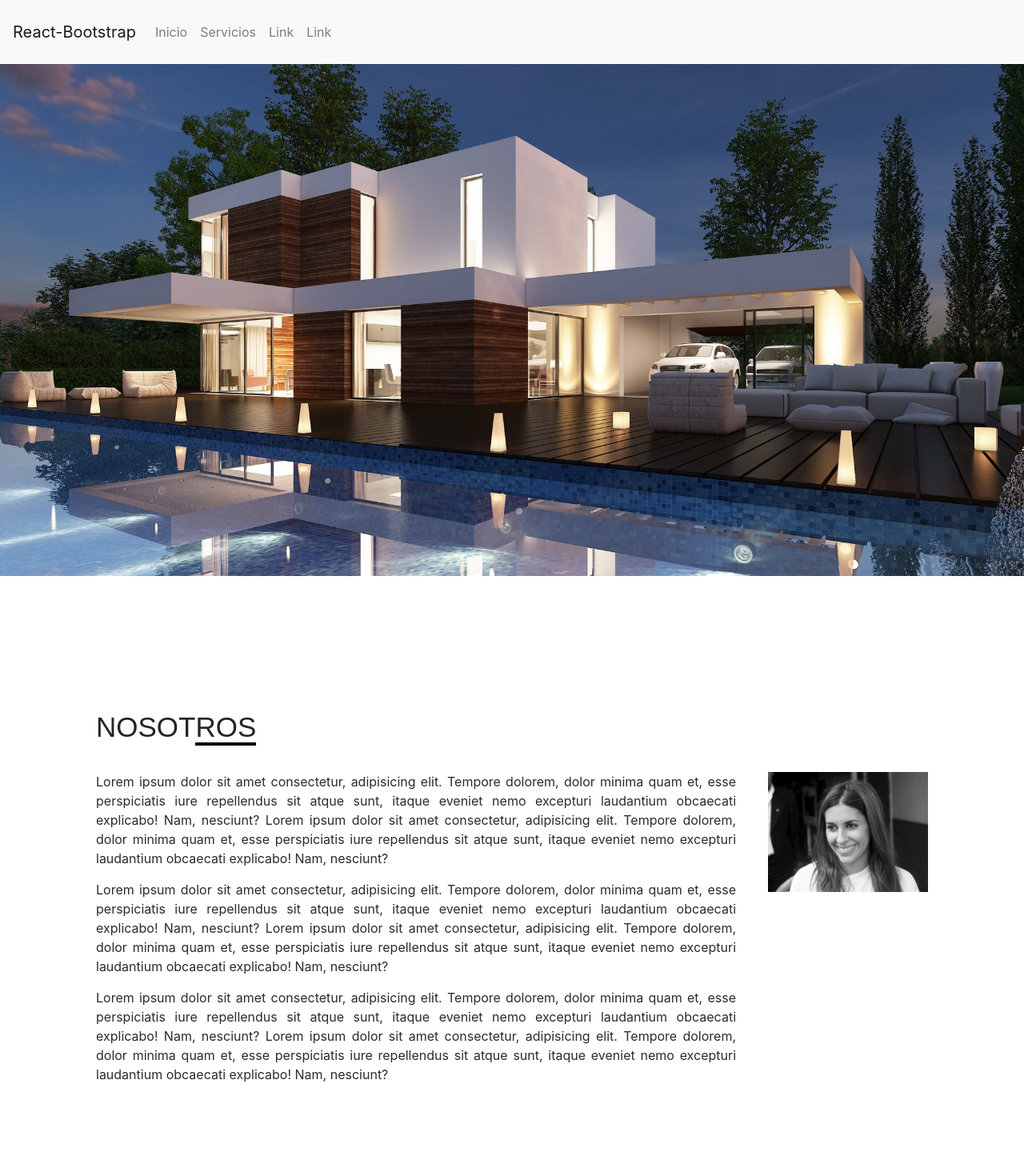
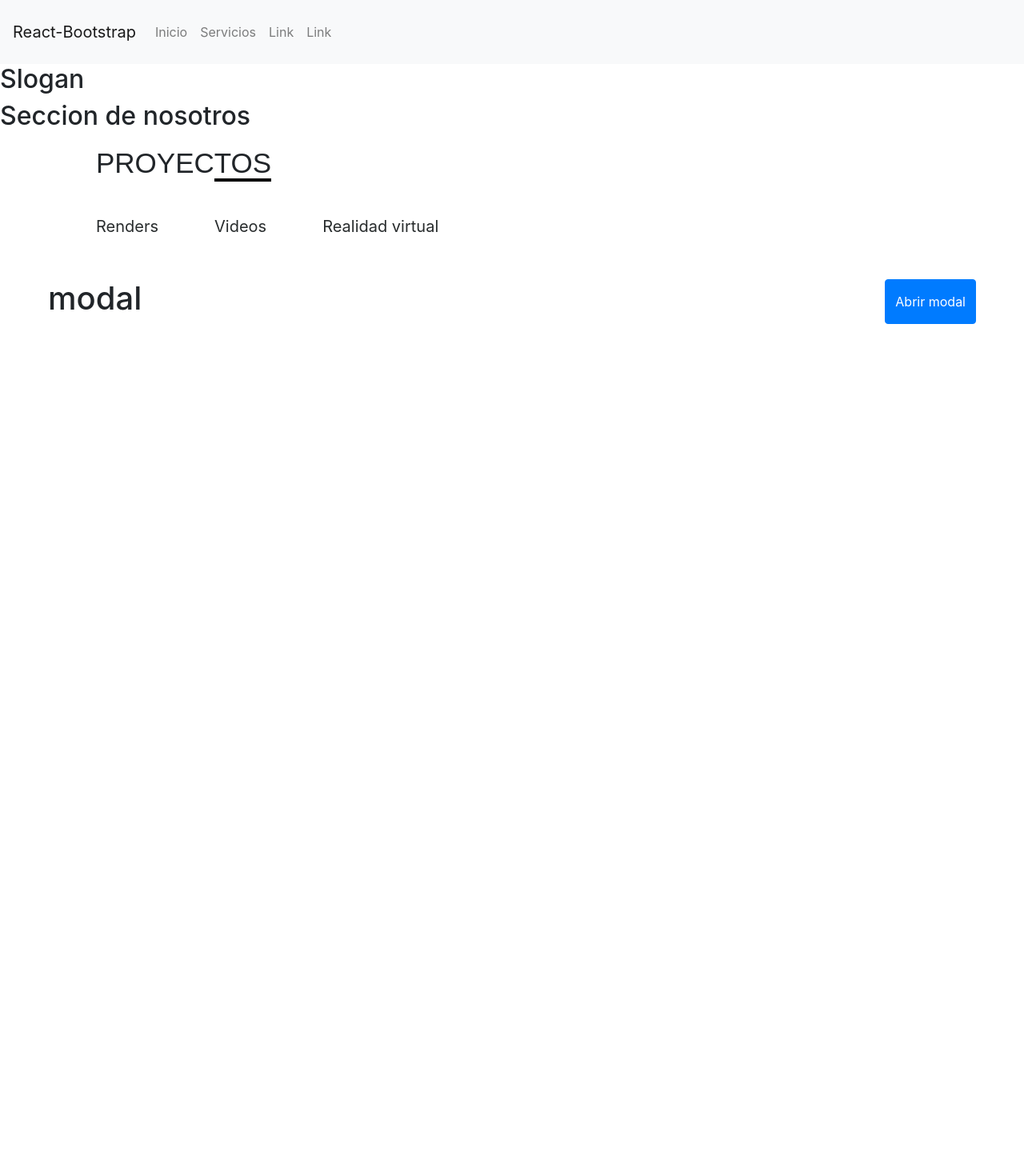
Before and after one commit to GastonLell/lim-arquitectura-page, a React (Create React App) app: page / in a window 1280 px wide. Shown: the top 1470 px of the page at 80% size. After the commit the page ends 800 px from the top, so only its background shows below. Built offline with nearby package versions, Linux system fonts and the light colour scheme.

Commit message:
reinicio de secciones para rehacer con bootstrap

```diff
--- a/src/components/Slogan.jsx
+++ b/src/components/Slogan.jsx
@@ -1,8 +1,6 @@
 const Slogan = () => {
   return (
-    <div className="imagen-inicio">
-      {/* <h2 id="creamos-futuro">we create the future</h2> */}
-    </div>
+    <h2>Slogan</h2>
   );
 };
 export default Slogan;
--- a/src/pages/Nosotros.jsx
+++ b/src/pages/Nosotros.jsx
@@ -1,51 +1,8 @@
-import LucilaImagen from "../assets/images/Lucila.jpg";
-import MateoImagen from "../assets/images/Mateo.jpg";
 
 const Nosotros = () => {
 
   return (
-
-    <section id="nosotros">
-
-      <h2 className="subtitulos">
-        NOSOT<span>ROS</span>
-      </h2>
-
-      <div className="nosotros-contenedor">
-        <div className="nosotros-texto">
-          <p>
-            Lorem ipsum dolor sit amet consectetur, adipisicing elit. Tempore
-            dolorem, dolor minima quam et, esse perspiciatis iure repellendus
-            sit atque sunt, itaque eveniet nemo excepturi laudantium obcaecati
-            explicabo! Nam, nesciunt? Lorem ipsum dolor sit amet consectetur,
-            adipisicing elit. Tempore dolorem, dolor minima quam et, esse
-            perspiciatis iure repellendus sit atque sunt, itaque eveniet nemo
-            excepturi laudantium obcaecati explicabo! Nam, nesciunt?
-          </p>
-          <p>
-            Lorem ipsum dolor sit amet consectetur, adipisicing elit. Tempore
-            dolorem, dolor minima quam et, esse perspiciatis iure repellendus
-            sit atque sunt, itaque eveniet nemo excepturi laudantium obcaecati
-            explicabo! Nam, nesciunt? Lorem ipsum dolor sit amet consectetur,
-            adipisicing elit. Tempore dolorem, dolor minima quam et, esse
-            perspiciatis iure repellendus sit atque sunt, itaque eveniet nemo
-            excepturi laudantium obcaecati explicabo! Nam, nesciunt?
-          </p>
-          <p>
-            Lorem ipsum dolor sit amet consectetur, adipisicing elit. Tempore
-            dolorem, dolor minima quam et, esse perspiciatis iure repellendus
-            sit atque sunt, itaque eveniet nemo excepturi laudantium obcaecati
-            explicabo! Nam, nesciunt? Lorem ipsum dolor sit amet consectetur,
-            adipisicing elit. Tempore dolorem, dolor minima quam et, esse
-            perspiciatis iure repellendus sit atque sunt, itaque eveniet nemo
-            excepturi laudantium obcaecati explicabo! Nam, nesciunt?
-          </p>
-        </div>
-        <div className="nosotros-imgs">
-          <img src={LucilaImagen} alt="lim arquitectura" />
-        </div>
-      </div>
-    </section>
+    <h2>Seccion de nosotros</h2>
   );
 };
 export default Nosotros;
--- a/src/pages/Servicios.jsx
+++ b/src/pages/Servicios.jsx
@@ -1,10 +1,6 @@
 const Servicios = () => {
   return (
-    <section id="servicios">
-      <h2 className="subtitulos">
-        SERVIC<span>IOS</span>
-      </h2>
-    </section>
+    <h2>Servicios</h2>
   );
 };
 
--- a/src/scss/app.scss
+++ b/src/scss/app.scss
@@ -11,159 +11,8 @@ $padding-lateral-dos: 120px;
   box-sizing: border-box;
 }
 
-p {
-  color: $color-gris;
-}
 
-.subtitulos {
-  font-size: 35px;
-  font-family: Arial, Helvetica, sans-serif;
-  font-weight: 100;
-}
 
-.subtitulos span {
-  border-bottom: 4px solid black;
-}
-
-/* BARRA DE NAVEGACION */
-
-nav {
-  background-color: $color-uno;
-  width: 100%;
-  height: 80px;
-  display: flex;
-  flex-direction: column;
-
-  .logo-marca img {
-    display: none;
-  }
-
-  .btn-hamburguer button {
-    position: relative;
-    top: 20px;
-    left: 85%;
-    background-color: $color-uno;
-    border: none;
-    outline: none;
-    font-size: 35px;
-    text-align: center;
-  }
-
-  .navegacion ul {
-    list-style: none;
-    background-color: $color-uno;
-    width: 100%;
-  }
-
-  .navegacion ul.nav-open {
-    position: relative;
-    top: 35px;
-    left: 0;
-    transition: all 500ms ease;
-  }
-
-  .navegacion ul.nav-close {
-    position: relative;
-    top: -150%;
-    left: 0;
-    transition: all 500ms ease;
-  }
-
-  .navegacion ul li {
-    padding: 15px;
-    text-align: center;
-  }
-
-  .navegacion ul a {
-    font-size: 20px;
-    text-decoration: none;
-    color: #333;
-  }
-
-  @media (min-width: 576px) {
-    flex-direction: row;
-    justify-content: space-between;
-    align-items: center;
-    padding: 0 $padding-lateral-uno;
-    position: sticky;
-    top: 0;
-    z-index: 1;
-
-    .navegacion {
-      width: 60%;
-    }
-
-    .navegacion ul {
-      display: flex;
-      justify-content: space-between;
-      list-style: none;
-    }
-
-    .navegacion span {
-      line-height: 55px;
-    }
-
-    .logo-marca img {
-      display: block;
-      width: auto;
-      height: 80px;
-    }
-
-    .btn-hamburguer button {
-      display: none;
-    }
-  }
-}
-
-.imagen-inicio {
-  width: 100%;
-  height: 86vh;
-  background-image: url(../assets/images/render-index.jpg);
-  background-position: 0px 0px;
-  background-size: 100%;
-  background-repeat: no-repeat;
-  display: table;
-  text-align: center;
-
-  #creamos-futuro {
-    display: table-cell;
-    vertical-align: bottom;
-    font-size: 100px;
-    text-shadow: 2px 4px 4px rgb(179, 175, 175);
-    color: #fff;
-  }
-}
-
-/* NOSOTROS */
-
-#nosotros {
-  padding: $padding-lateral-dos;
-  height: 100vh;
-
-  .nosotros-contenedor {
-    margin: 35px 0;
-    display: flex;
-    justify-content: space-between;
-  }
-
-  .nosotros-contenedor .nosotros-texto {
-    margin-right: 40px;
-  }
-
-  .nosotros-contenedor .nosotros-texto p {
-    text-align: justify;
-    margin-bottom: 15px;
-  }
-
-  .nosotros-contenedor .nosotros-imgs {
-    display: flex;
-  }
-
-  .nosotros-imgs img {
-    width: 200px;
-    height: 150px;
-  }
-}
 
 #proyectos {
   .subtitulos {
```
Also changed, not shown: src/components/CardService.jsx (line endings or trailing spaces).
